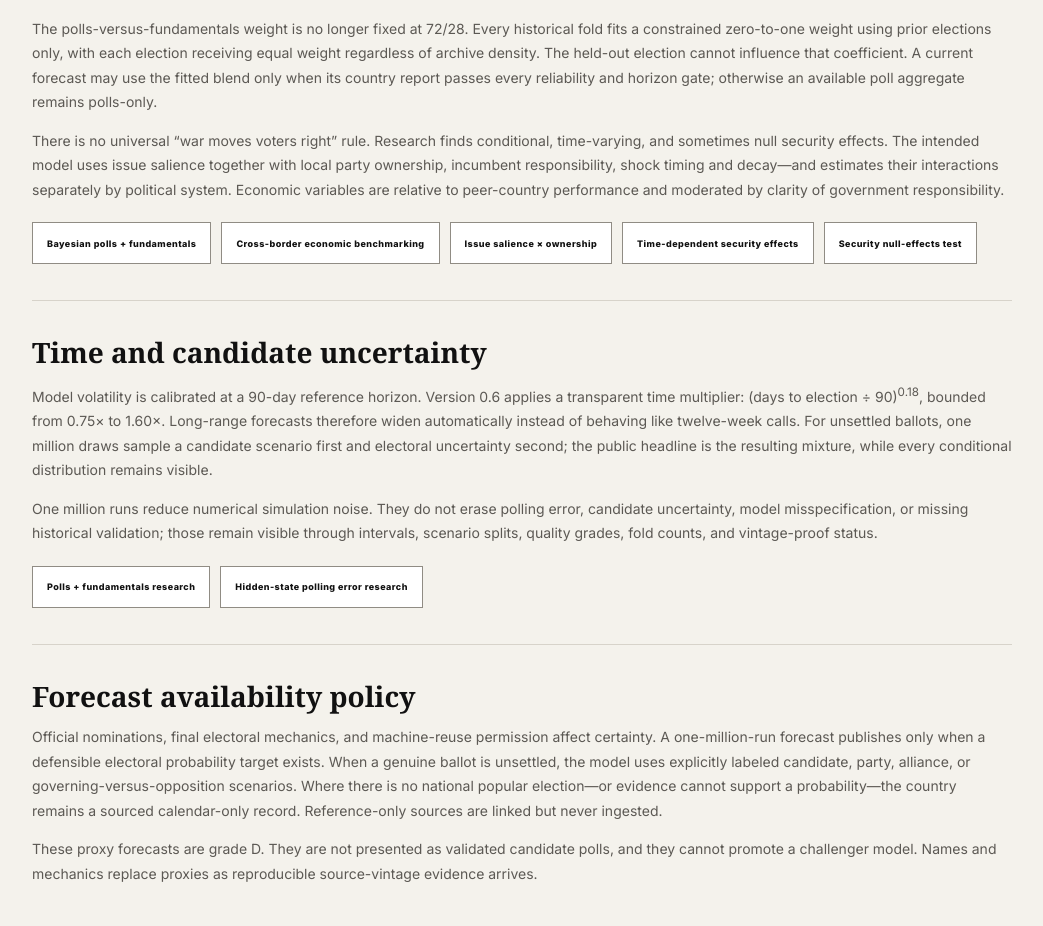
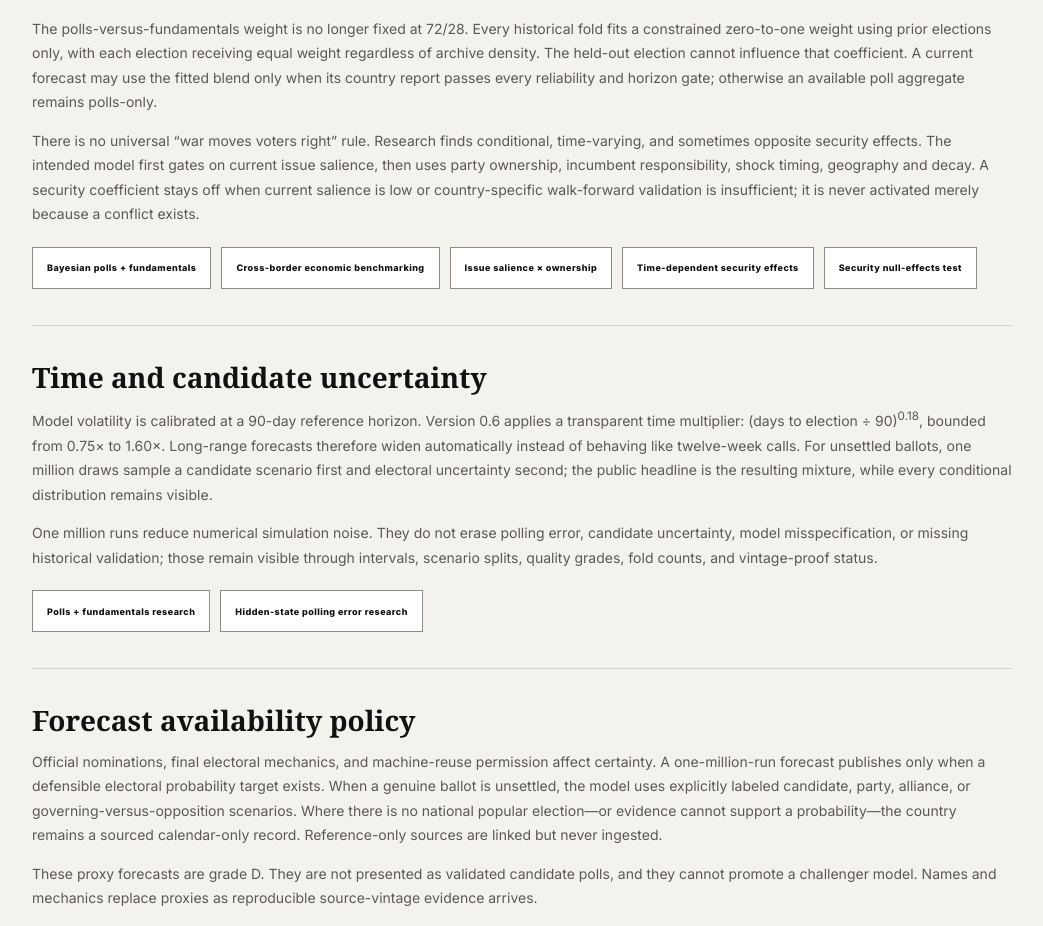
Before and after one commit to SDCofA/election, a Next.js app in the folder apps/web/: page /methodology in a window 1280 px wide. Shown: the part 1086-2012 px from the top of the page, without its empty margins (118-1161 px from the left). Built offline with nearby package versions, Linux system fonts and the light colour scheme; no server answers.

Commit message:
Make Turkiye security assumptions explicit

```diff
--- a/apps/web/app/methodology/page.tsx
+++ b/apps/web/app/methodology/page.tsx
@@ -37,7 +37,7 @@ export default function MethodologyPage() {
         <h2>Research doctrine: context without guesswork</h2>
         <p>Version 0.6 disables every hand-written economy, security, conflict, crime, and incumbency coefficient. Context rows remain reporting signals, but contribute exactly zero to published probabilities. A driver activates only after its value was observable at each historical cutoff, its direction is fitted from training elections, and the complete country-specific model beats simpler alternatives on unseen elections.</p>
         <p>The polls-versus-fundamentals weight is no longer fixed at 72/28. Every historical fold fits a constrained zero-to-one weight using prior elections only, with each election receiving equal weight regardless of archive density. The held-out election cannot influence that coefficient. A current forecast may use the fitted blend only when its country report passes every reliability and horizon gate; otherwise an available poll aggregate remains polls-only.</p>
-        <p>There is no universal “war moves voters right” rule. Research finds conditional, time-varying, and sometimes null security effects. The intended model uses issue salience together with local party ownership, incumbent responsibility, shock timing and decay—and estimates their interactions separately by political system. Economic variables are relative to peer-country performance and moderated by clarity of government responsibility.</p>
+        <p>There is no universal “war moves voters right” rule. Research finds conditional, time-varying, and sometimes opposite security effects. The intended model first gates on current issue salience, then uses party ownership, incumbent responsibility, shock timing, geography and decay. A security coefficient stays off when current salience is low or country-specific walk-forward validation is insufficient; it is never activated merely because a conflict exists.</p>
         <div className="method-links">
           <a href="https://www.cambridge.org/core/journals/political-analysis/article/forecasting-elections-in-multiparty-systems-a-bayesian-approach-combining-polls-and-fundamentals/CA929544F672A09A0E34C5529EBFA482">Bayesian polls + fundamentals</a>
           <a href="https://www.michaelperess.com/research/Benchmarking.pdf">Cross-border economic benchmarking</a>
--- a/apps/web/components/forecast-dashboard.tsx
+++ b/apps/web/components/forecast-dashboard.tsx
@@ -874,7 +874,7 @@ export function ForecastDashboard({ electionId = "us-2028-president" }: { electi
             </article>
 
             <article className="panel drivers-panel" id="drivers">
-              <header><span>{t("forecast.drivers")}</span><small>Directional contribution</small></header>
+              <header><span>{t("forecast.drivers")}</span><small>{forecast.driver_sensitivity.length > 0 ? "Directional contribution" : "Context only — zero model effect"}</small></header>
               <div className="drivers">
                 {forecast.drivers.map((driver) => (
                   <div className="driver" key={driver.key}>
@@ -884,7 +884,7 @@ export function ForecastDashboard({ electionId = "us-2028-president" }: { electi
                   </div>
                 ))}
               </div>
-              <footer><span>CHALLENGER ←</span><b>CONFIDENCE</b><span>→ INCUMBENT</span></footer>
+              <footer><span>{forecast.driver_sensitivity.length > 0 ? "CHALLENGER ←" : "CONTEXT"}</span><b>CONFIDENCE</b><span>{forecast.driver_sensitivity.length > 0 ? "→ INCUMBENT" : "NOT SCORED"}</span></footer>
               {forecast.driver_sensitivity.length > 0 && (
                 <div className="sensitivity-wrap">
                   <div className="sensitivity-title">
```
Also changed, not shown: 1 other file (tests, documents, lock files or other folders).
